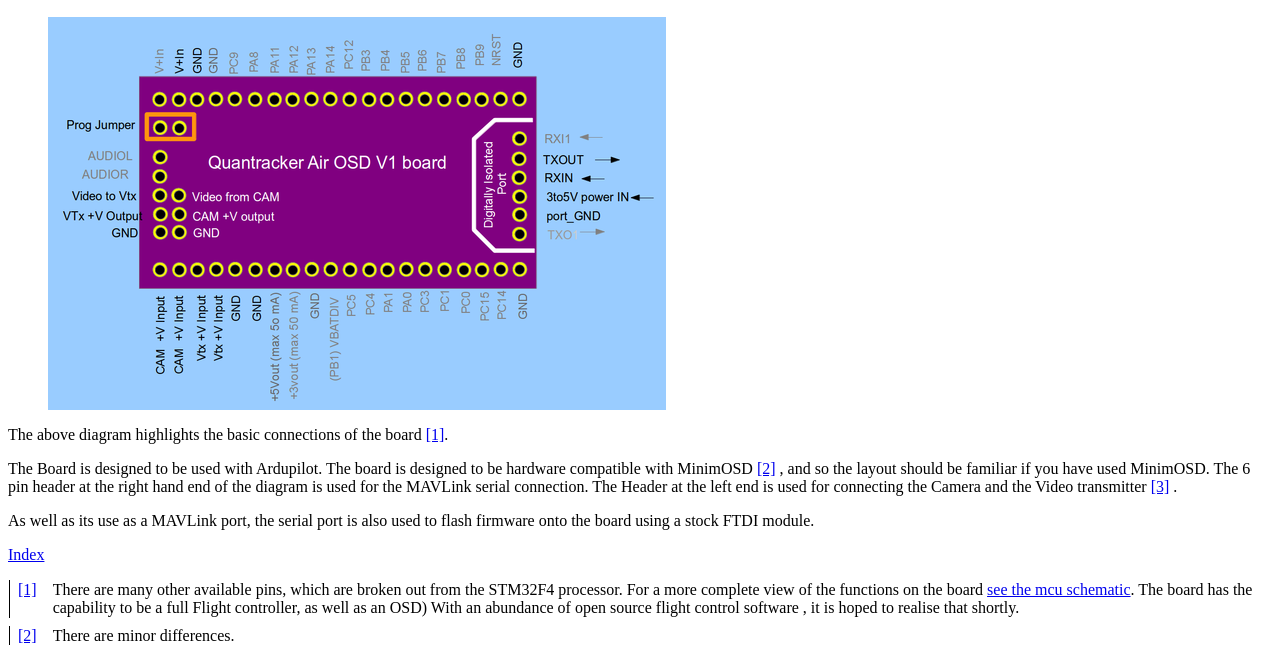
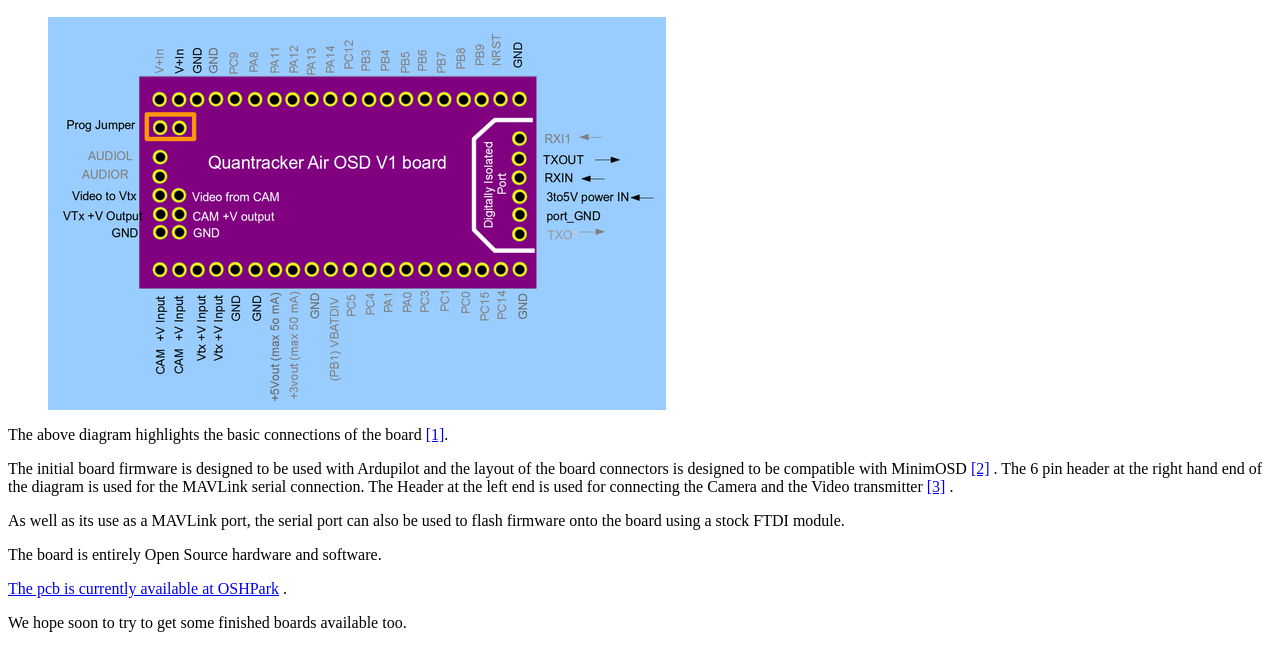
Before and after one commit to kwikius/quantracker, a plain HTML site: page doc/osd_getting_started.html in a window 1280 px wide. Shown: the part 144-789 px from the top of the page. Drawn offline with Linux system fonts and the light colour scheme.

Commit message:
minor mods to osd getting started doc only

```diff
--- a/doc/osd_getting_started.html
+++ b/doc/osd_getting_started.html
@@ -350,22 +350,24 @@
 <img alt="osd_board.png" src="osd_board.png" />
 </blockquote>
 <p>The above diagram highlights the basic connections of the board <a class="footnote-reference" href="#id4" id="id1">[1]</a>.</p>
-<p>The Board is designed to be used with Ardupilot.
-The board is designed to be hardware compatible with MinimOSD <a class="footnote-reference" href="#id5" id="id2">[2]</a> ,
-and so the layout should be familiar if you have used MinimOSD.
+<p>The initial board firmware is designed to be used with Ardupilot and
+the layout of the board connectors is designed to be compatible with MinimOSD <a class="footnote-reference" href="#id5" id="id2">[2]</a> .
 The 6 pin header at the right hand end of the diagram is
 used for the MAVLink serial connection.
 The Header at the left end is used for connecting the Camera
 and the Video transmitter <a class="footnote-reference" href="#id6" id="id3">[3]</a> .</p>
-<p>As well as its use as a MAVLink port, the serial port is also used to flash
+<p>As well as its use as a MAVLink port, the serial port can also be used to flash
 firmware onto the board using a stock FTDI module.</p>
-<p><a class="reference external" href="index.html">Index</a></p>
+<p>The board is entirely Open Source hardware and software.</p>
+<p><a class="reference external" href="https://oshpark.com/shared_projects/KlRxcZaZ">The pcb is currently available at OSHPark</a> .</p>
+<p>We hope soon to try to get some finished boards available too.</p>
+<p><a class="reference external" href="https://github.com/kwikius/quantracker/blob/master/air/osd/hardware/64_pin_lite/air_osd_v1/schematic_pdf">The full schematic is available here as a set of pdfs</a>  .</p>
 <table class="docutils footnote" frame="void" id="id4" rules="none">
 <colgroup><col class="label" /><col /></colgroup>
 <tbody valign="top">
 <tr><td class="label"><a class="fn-backref" href="#id1">[1]</a></td><td>There are many other available pins, which are broken out from
 the STM32F4 processor. For a more complete view of the functions
-on the board <a class="reference external" href="htpps://github.com/kwikius/blob/master/quantracker/air/osd/hardware/64_pin_lite/schematic_pdf/osd-MCY.pdf?raw=true">see the mcu schematic</a>.
+on the board <a class="reference external" href="https://github.com/kwikius/quantracker/blob/master/air/osd/hardware/64_pin_lite/air_osd_v1/schematic_pdf/osd-MCU.pdf?raw=true">see the mcu schematic</a>.
 The board has the capability to be a full Flight controller, as well as an OSD)
 With an abundance of open source flight control software , it is hoped to realise
 that shortly.</td></tr>
@@ -384,6 +386,7 @@
 Options include sending FSK telemetry data and uses a a Variometer, voice alerts etc.</td></tr>
 </tbody>
 </table>
+<p><a class="reference external" href="index.html">Index</a></p>
 </div>
 </div>
 </div>
```
Also changed, not shown: 1 other file.
